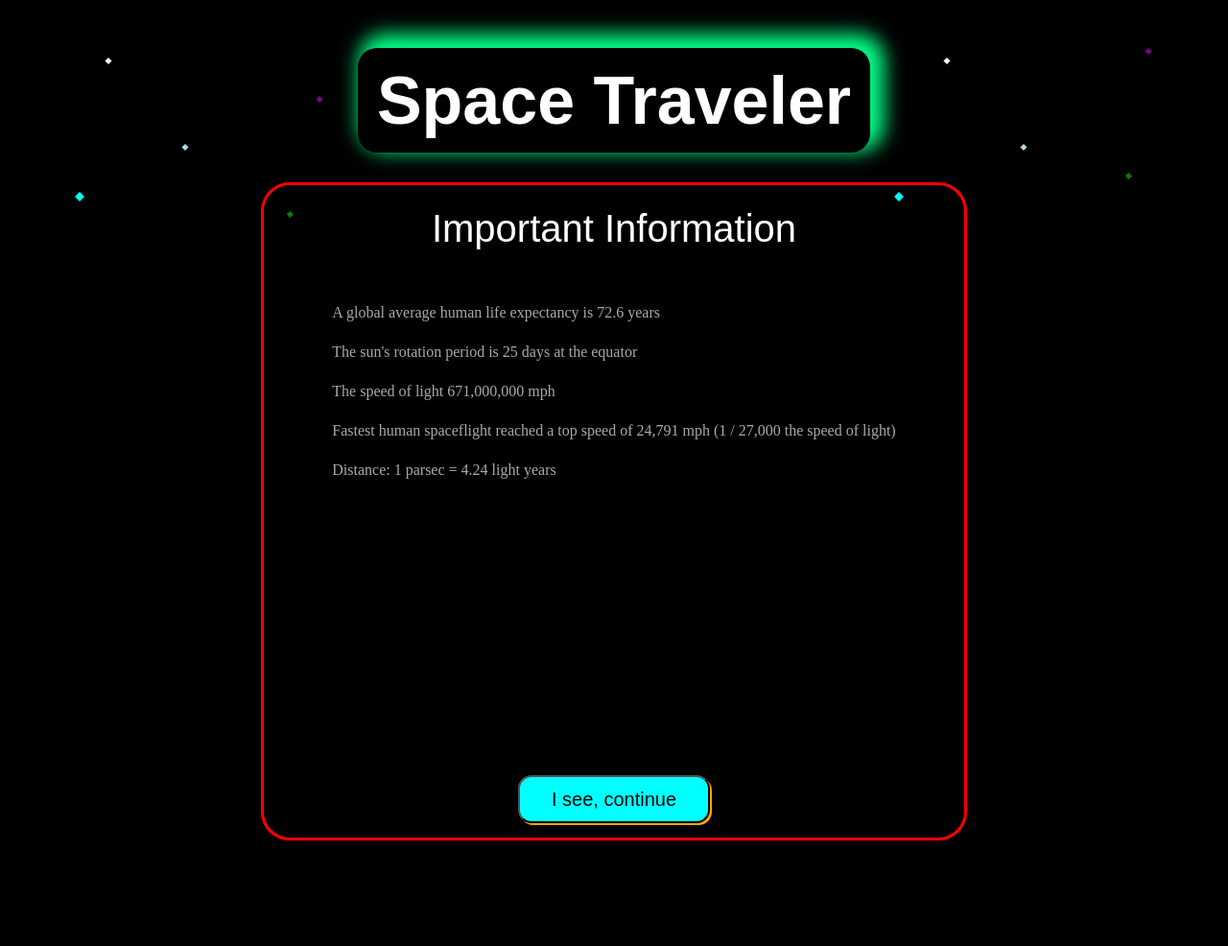
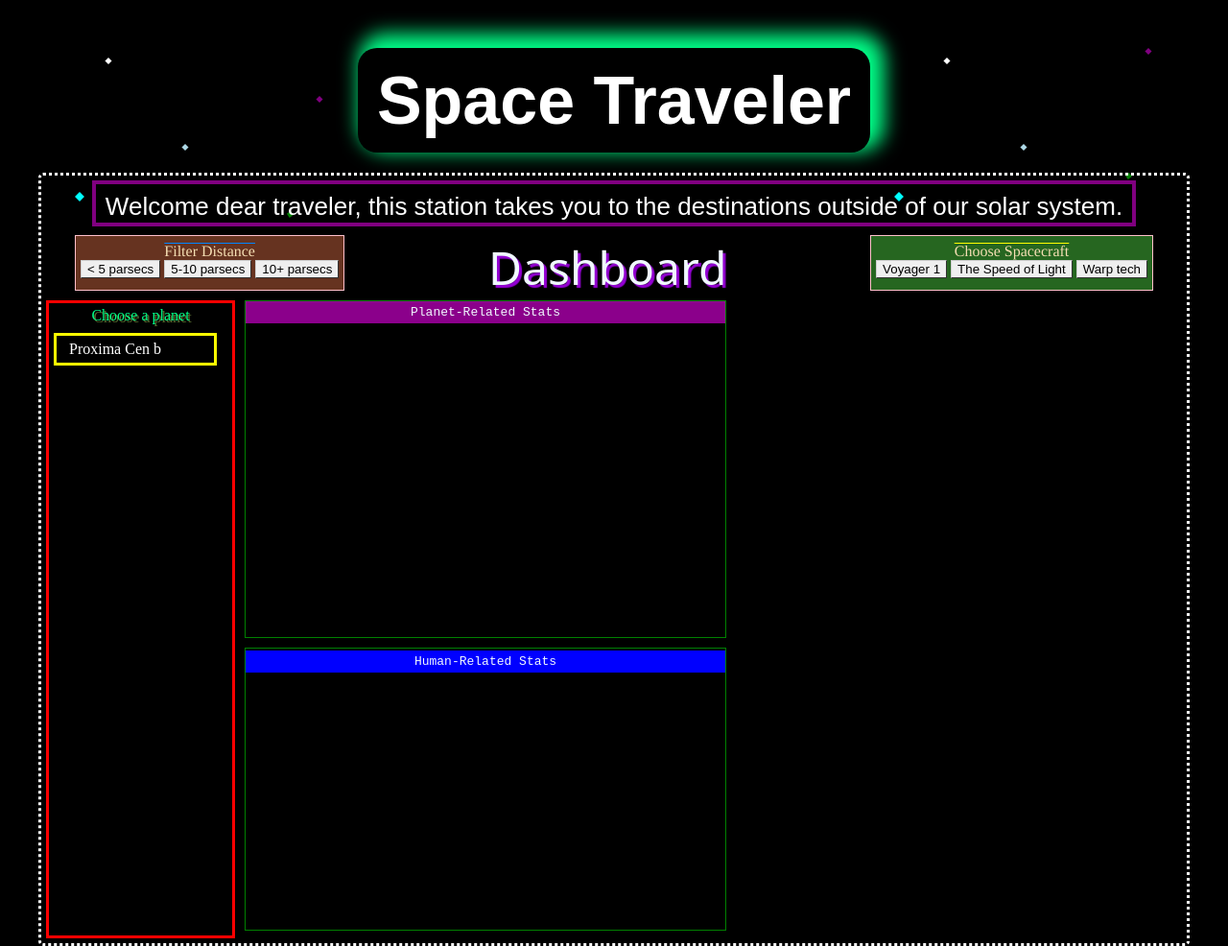
Before and after one commit to alexeysergeev-cm/Space-Traveler, a website built with webpack: page index.html in a window 1280 px wide. Shown: the top 986 px of the page at 96% size. Before the commit the page ends 876 px from the top, so only its background shows below. Built offline with nearby package versions, Linux system fonts and the light colour scheme.

Commit message:
add sample data to load

```diff
--- a/css/main.css
+++ b/css/main.css
@@ -261,6 +261,20 @@ body {
   padding: 5px;
 }
 
+.data-info{
+  text-align: center;
+  padding: 5px;
+  font-family: monospace;
+  background-color: rgb(139 0 139);
+}
+
+.other-info{
+  text-align: center;
+  padding: 5px;
+  font-family: monospace;
+  background-color: rgb(0 0 255);
+}
+
 .planet-data{
   height: 350px;
   width: 500px;
--- a/index.html
+++ b/index.html
@@ -90,13 +90,13 @@
         <div class="data-cont">
           <div class="planet-data">
             <div class='data-info'>
-              <h1 style="color: aliceblue;">Planet Stats</h1>
+              <h1 style="color: aliceblue;">Planet-Related Stats</h1>
             </div>
 
           </div>
           <div class="other-data">
             <div class="other-info">
-              <h1 style="color: aqua;">Other Stats</h1>
+              <h1 style="color: aliceblue;">Human-Related Stats</h1>
             </div>
 
           </div>
--- a/src/index.js
+++ b/src/index.js
@@ -18,8 +18,8 @@ document.addEventListener('DOMContentLoaded', () => {
     .ease(d3.easeLinear)
     .style('color', 'white')
 
-  continueButton()
-  // loadDefaultData() // remove after development
+  // continueButton()
+  loadDefaultData() // remove after development
 })
 
 function continueButton(){
@@ -49,14 +49,24 @@ function mainPageTransition() {
 async function loadDefaultData(){
 
   //load Default data
-  let arr = await d3.csv('https://exoplanetarchive.ipac.caltech.edu/cgi-bin/nstedAPI/nph-nstedAPI?&table=exoplanets&where=st_dist<5&order=st_dist') // default nasa api
+  // let arr = await d3.csv('https://exoplanetarchive.ipac.caltech.edu/cgi-bin/nstedAPI/nph-nstedAPI?&table=exoplanets&where=st_dist<5&order=st_dist') // default nasa api
   // let arr = await d3.csv('https://api.le-systeme-solaire.net/rest/bodies/') // solar system api
+  let arr = [{dec: "-62.679485", dec_str: "-62d40m46.1s", gaia_gmag: "8.954", gaia_gmagerr: "", gaia_gmaglim: "0", pl_bmassj: "0.00400", pl_bmassjerr1: "0.00060",
+  pl_bmassjerr2: "-0.00053",pl_bmassjlim: "0",pl_bmassn: "1",pl_bmassprov: "Msini",pl_controvflag: "0",pl_dens: "",pl_denserr1: "",pl_denserr2: "",pl_denslim: "",
+pl_densn: "0",pl_discmethod: "Radial Velocity",pl_facility: "European Southern Observatory",pl_hostname: "Proxima Cen",pl_k2flag: "0",pl_kepflag: "0",pl_letter: "b",
+pl_name: "Proxima Cen b",pl_nnotes: "0",pl_orbeccen: "0.350000",pl_orbeccenerr1: "",pl_orbeccenerr2: "",pl_orbeccenlim: "1",pl_orbeccenn: "2",pl_orbincl: "",pl_orbinclerr1: "",
+pl_orbinclerr2: "",pl_orbincllim: "",pl_orbincln: "0",pl_orbper: "11.18600000",pl_orbpererr1: "0.00100000",pl_orbpererr2: "-0.00200000",pl_orbperlim: "0",pl_orbpern: "2",pl_orbsmax: "0.048500",
+pl_orbsmaxerr1: "0.004100",pl_orbsmaxerr2: "-0.005100",pl_orbsmaxlim: "0",pl_orbsmaxn: "1",pl_pnum: "1",pl_radj: "",pl_radjerr1: "",pl_radjerr2: "",pl_radjlim: "",pl_radn: "0",pl_ttvflag: "0",
+ra: "217.428955",ra_str: "14h29m42.95s",rowupdate: "2016-08-25",st_decerr: "0.000004",st_dist: "1.30",st_disterr1: "0.00",st_disterr2: "-0.00",st_distlim: "0",st_distn: "3",st_mass: "0.12",st_masserr1: "0.01",
+st_masserr2: "-0.01",st_masslim: "0",st_massn: "2",st_optband: "V (Johnson)",st_optmag: "11.110",st_optmagerr: "",st_optmaglim: "0",st_posn: "4",st_rad: "0.14",st_raderr1: "0.02",
+st_raderr2: "-0.02",st_radlim: "0",st_radn: "2",st_raerr: "0.000004",st_teff: "3050.00",st_tefferr1: "100.00",st_tefferr2: "-100.00",st_tefflim: "0",st_teffn: "2"}]
   d3.select(".planets-list")
     .selectAll("p")
     .data(arr)
     .enter().append("p")
     .text(function(d) { return d.pl_name });
 
+    d = []
 
   //all btns
   d3.select(".left-switch")
```
Also changed, not shown: 2 other files.
